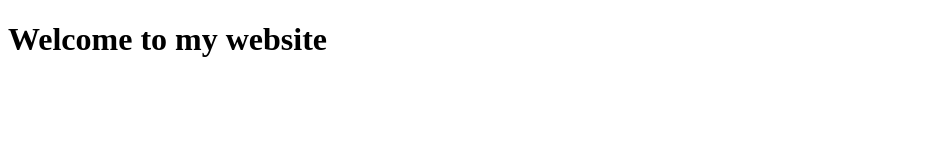
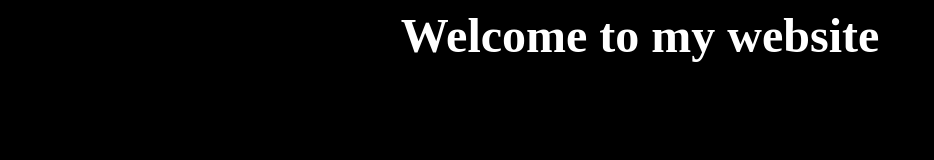
Before and after one commit to RafanAshahab/website, a plain HTML site: page index.html in a window 1280 px wide. Shown: the whole page, without its empty margins (0-934 px from the left). Drawn offline with Linux system fonts and the light colour scheme.

Commit message:
finally added headline in hoepage

```diff
--- a/indes .html
+++ b/index.html
@@ -1,14 +1,14 @@
 <!DOCTYPE html>
 <html lang="en">
 <head>
-    <link href="styles.css">
+    <link rel="stylesheet" href="styles.css">
     <meta charset="UTF-8">
     <meta name="viewport" content="width=device-width, initial-scale=1.0">
     <title>Homepage</title>
 </head>
 <body>
-    <div>
-        <h1>Welcome to my website</h1>
+    <div link="main">
+        <div class="header1">Welcome to my website</div>
     </div>
 </body>
 </html>
--- a/styles.css
+++ b/styles.css
@@ -0,0 +1,12 @@
+body {
+    background-color: black;
+}
+.main {
+    display: flex;
+}
+.header1 {
+    color:white;
+    font-size: 36pt;
+    font-weight: bolder;
+    text-align: center;
+}
```
